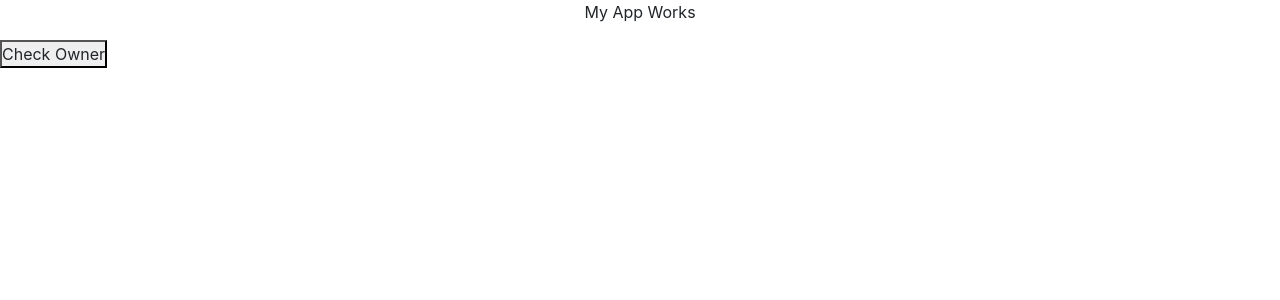
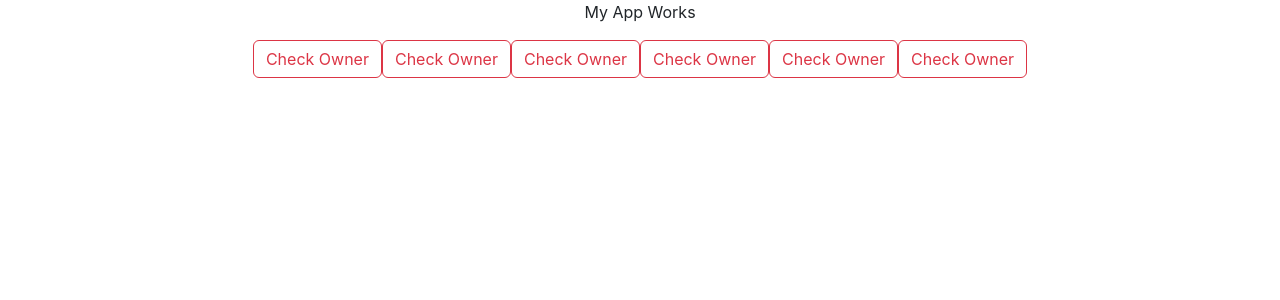
Before and after one commit to rahul-madaan/slot-booking-app, a React (Create React App) app: page / in a window 1280 px wide. Shown: the top 300 px of the page. Built offline with nearby package versions, Linux system fonts and the light colour scheme.

Commit message:
Added loop to create multiple buttons from 1 component

```diff
--- a/src/App.js
+++ b/src/App.js
@@ -1,11 +1,15 @@
 import './App.css';
 import {SlotButton} from "./MyComponents/SlotButton";
-
+const amountOfComponents = [1, 2, 3, 4, 5];
 function App() {
   return (
     <div className="App">
         <p>My App Works</p>
     <SlotButton/>
+        {amountOfComponents.map((number) => (
+        <SlotButton key={number.toString()} data-value-index={number} />
+        )
+        )}
     </div>
   );
 }
--- a/src/MyComponents/SlotButton.js
+++ b/src/MyComponents/SlotButton.js
@@ -1,10 +1,14 @@
 import React from 'react'
 
-export const SlotButton = () => {
+export const SlotButton = (props) => {
+
+    const myBuyingRequestButtonClick = (e) => {
+        e.preventDefault()
+        console.log("INDEX = " + e.target.getAttribute('data-value-index') + props.data)
+    }
     return (
         <>
-            <button className="nav-link" id="contact-tab" data-bs-toggle="tab" data-bs-target="#contact"
-                    type="button" role="tab">Check Owner
+            <button type="button" className="btn btn-outline-danger" onClick={myBuyingRequestButtonClick}>Check Owner
             </button>
         </>
     )
```
